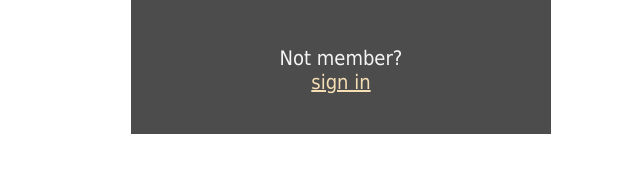
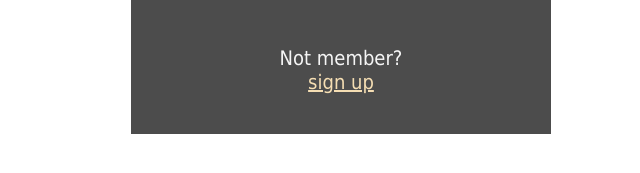
Before and after one commit to timothymadegwa/Bright-Events, a plain HTML site: page UI/login.html in a window 1280 px wide. Shown: the part 411-584 px from the top of the page, 319-959 px from the left. Drawn offline with nearby package versions, Linux system fonts and the light colour scheme.

Commit message:
changes to login

```diff
--- a/UI/login.html
+++ b/UI/login.html
@@ -21,7 +21,7 @@
                 Email: <br> <input type= "text" name= "email" placeholder="Enter Email address"><br><br>
                 Password: <br> <input type= "Password" name= "password" placeholder="Enter password" ><br><br>
                 <input type="submit" value ="Submit"><br><br><br>
-                <p style="font-color:white;">Not member? <br> <a href="signup.html">sign in</a></a></p>
+                <p style="font-color:white;"> Not member? <br> <a href="signup.html">sign up</a></p>
                 </form>
         </div>
     </div>
```
